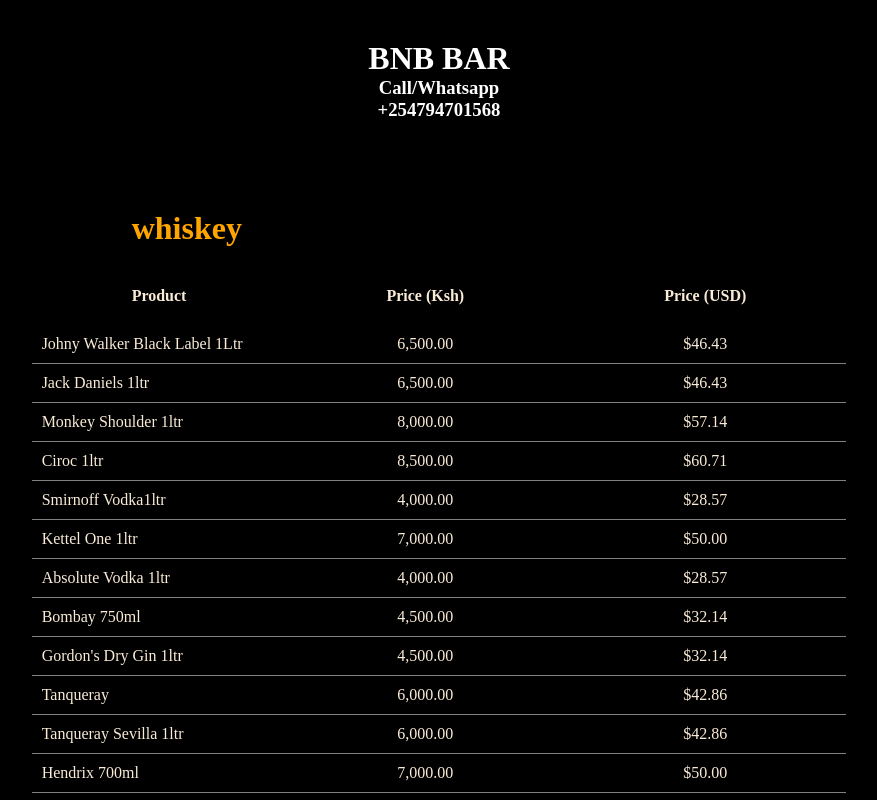
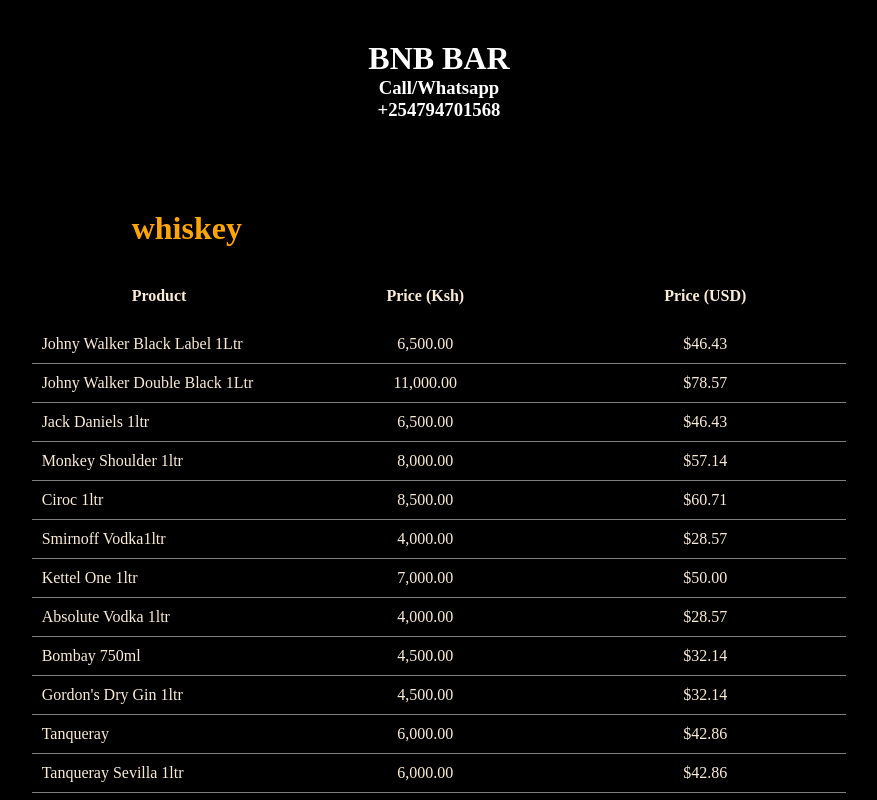
Before and after one commit to ronkips/Bnb_Bar, a Next.js app: page / in a window 1280 px wide. Shown: the top 800 px of the page, without its empty margins (201-1078 px from the left). Built offline with nearby package versions, Linux system fonts and the light colour scheme.

Commit message:
updated the objects name

```diff
--- a/src/components/Landing.tsx
+++ b/src/components/Landing.tsx
@@ -20,6 +20,11 @@
       name: "Johny Walker Black Label 1Ltr",
       ksh: "6,500.00",
       usd: "$46.43"
+    },
+    {
+      name: "Johny Walker Double Black 1Ltr",
+      ksh: "11,000.00",
+      usd: "$78.57"
     },
     {
       name: "Jack Daniels 1ltr",
@@ -291,7 +296,7 @@
       usd: "$2.14"
     }
   ],
-  Vapes: [{ name: "Vapes", ksh: "1500.00", usd: "$10.71" }]
+  Vapes: [{ name: "Vapes", ksh: "1,500.00", usd: "$10.71" }]
 };
 
 const Landing = () => {
```
